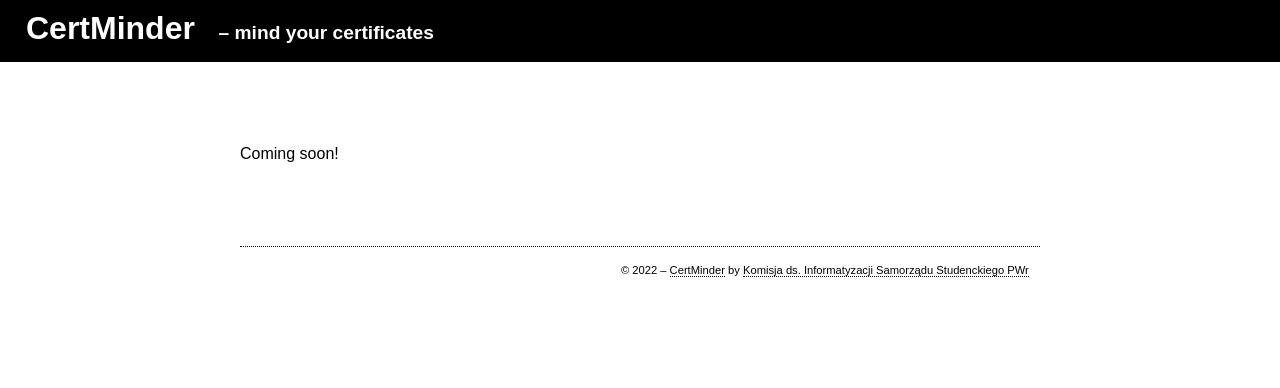
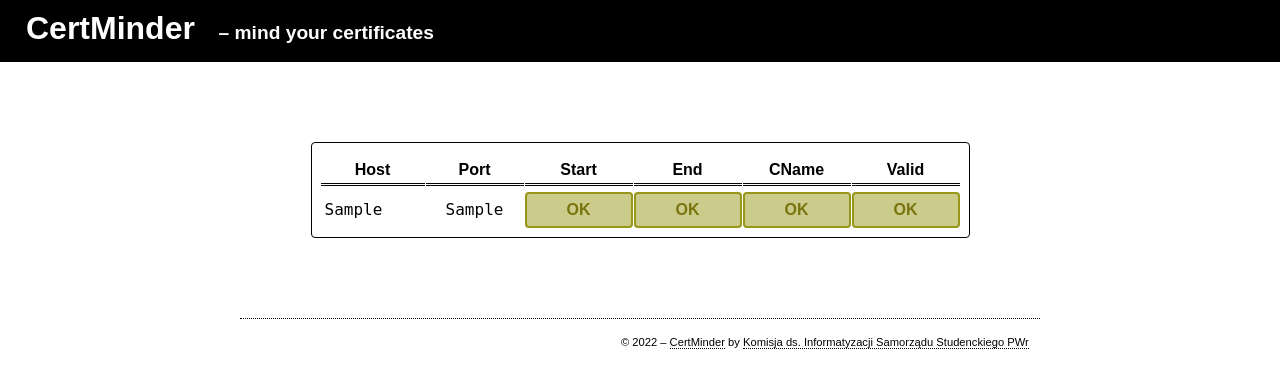
Before and after one commit to informatyzacja/CertMinder, a Flask app: page / in a window 1280 px wide. Shown: the top 388 px of the page. Run offline with Flask 2, Linux system fonts and the light colour scheme; tables that the repository leaves empty hold one stand-in row (values such as "Sample post").

Commit message:
Display results from database
This commit introduces code that shows the results
of scanned certificates from local database cache.

```diff
--- a/certminder/server.py
+++ b/certminder/server.py
@@ -5,6 +5,7 @@ from jinja2 import Environment
 from jinja2 import PackageLoader
 
 from certminder import config
+from certminder import db
 
 
 app = Flask(__name__)
@@ -13,9 +14,19 @@ j2env = Environment(loader=PackageLoader('certminder', 'templates'))
 template = j2env.get_template('index.html.j2')
 
 
+def get_results() -> dict:
+    session = db.session()
+
+    results = session.query(db.Result).all()
+
+    session.close()
+    return results
+
+
 @app.route("/", methods=['GET'])
 def index():
-    return template.render()
+    results = get_results()
+    return template.render(results=results)
 
 
 def main() -> None:
--- a/certminder/templates/index.html.j2
+++ b/certminder/templates/index.html.j2
@@ -21,7 +21,6 @@
             }
             main {
                 margin: 5.0em auto;
-                width: 50.0em;
             }
             footer {
                 border-top: 1px dotted #000;
@@ -56,6 +55,68 @@
                 color: #000;
                 text-decoration: none;
             }
+            main table {
+                border: 1px solid #000;
+                border-collapse: separate;
+                border-radius: 0.25em;
+                border-spacing: 0.1em;
+                margin: 0 auto;
+                padding: 0.5em;
+            }
+            main table thead:before {
+                content: '';
+                display: block;
+                margin-top: 0.25em;
+            }
+            main table thead th {
+                border-bottom: 3px double #000;
+                min-width: 6.0em;
+                text-align: center;
+            }
+            main table thead:after {
+                content: '';
+                display: block;
+                margin-top: 0.25em;
+            }
+            main table tbody td {
+                min-width: 6.0em;
+                overflow: hidden;
+                padding: 0.25em;
+                text-align: center;
+                text-overflow: ellipsis;
+                white-space: nowrap;
+            }
+            main table tbody td.host {
+                font-family: monospace;
+                text-align: left;
+            }
+            main table tbody td.port {
+                font-family: monospace;
+                min-width: 2.0em;
+            }
+            main table tbody td.status {
+                border-width: 2px;
+                border-style: solid;
+                border-radius: 0.25em;
+                font-weight: bold;
+
+                background-color: rgba(146, 131, 116, 0.5);
+                border-color: #928374;
+                color: #7c6f64;
+            }
+            main table tbody td.status:hover {
+                opacity: 0.75;
+            }
+            main table tbody td.True {
+                background-color: rgba(152, 151, 26, 0.5);
+                border-color: #98971a;
+                color: #79740e;
+            }
+            main table tbody td.False {
+                background-color: rgba(204, 36, 29, 0.5);
+                border-color: #cc241d;
+                color: #9d0006;
+            }
 
             footer a,
             footer a:visited {
@@ -79,7 +140,30 @@
             </a>
         </header>
         <main class="index">
-            Coming soon!
+            <table>
+                <thead>
+                    <tr>
+                        <th>Host</th>
+                        <th>Port</th>
+                        <th>Start</th>
+                        <th>End</th>
+                        <th>CName</th>
+                        <th>Valid</th>
+                    </tr>
+                </thead>
+                <tbody>
+                    {%- for result in results %}
+                    <tr>
+                        <td class="host">{{ result.host }}</td>
+                        <td class="port">{{ result.port }}</td>
+                        <td class="status {{ result.start }}">{% if result.start %}OK{% else %}FAIL{% endif %}</td>
+                        <td class="status {{ result.end }}">{% if result.end %}OK{% else %}FAIL{% endif %}</td>
+                        <td class="status {{ result.name }}">{% if result.name %}OK{% else %}FAIL{% endif %}</td>
+                        <td class="status {{ result.valid }}">{% if result.valid %}OK{% else %}FAIL{% endif %}</td>
+                    </tr>
+                    {%- endfor -%}
+                </tbody>
+            </table>
         </main>
         <footer>
             <p>
```
